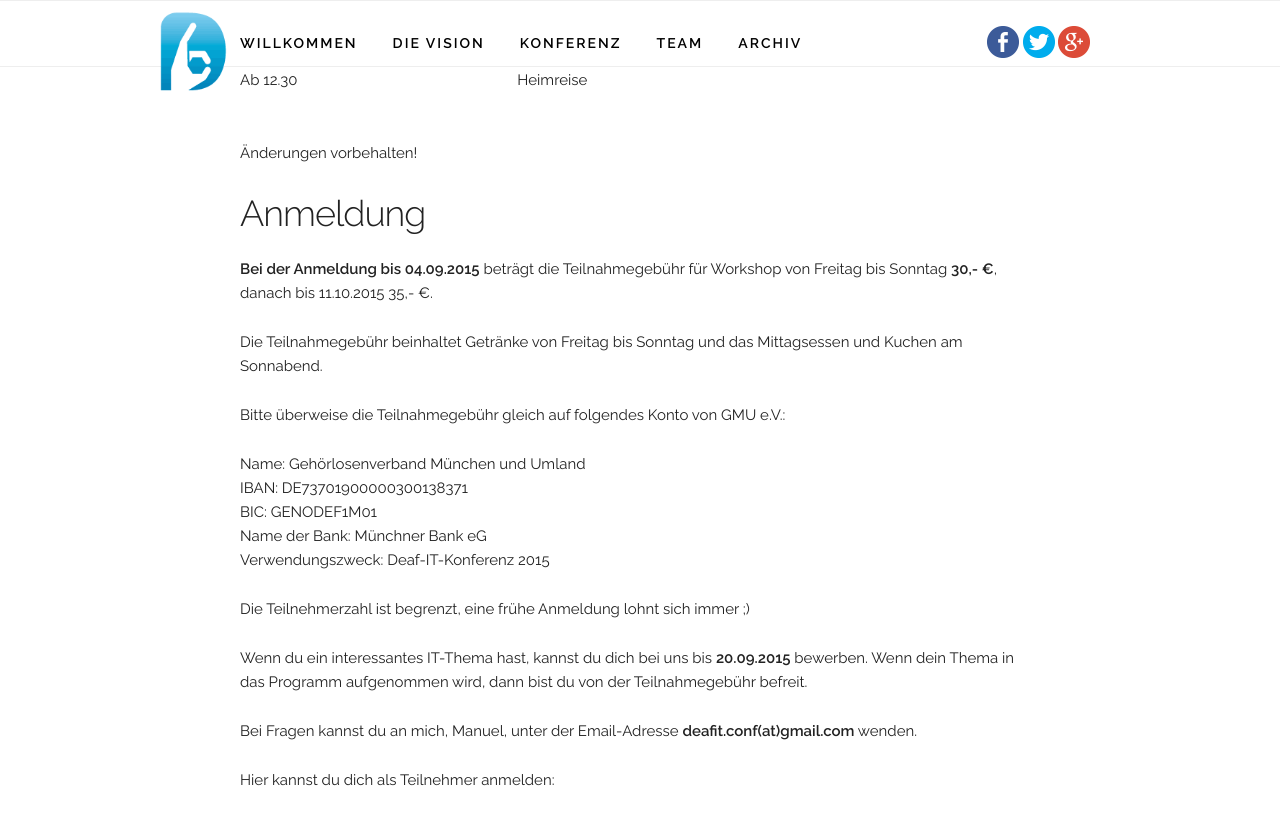
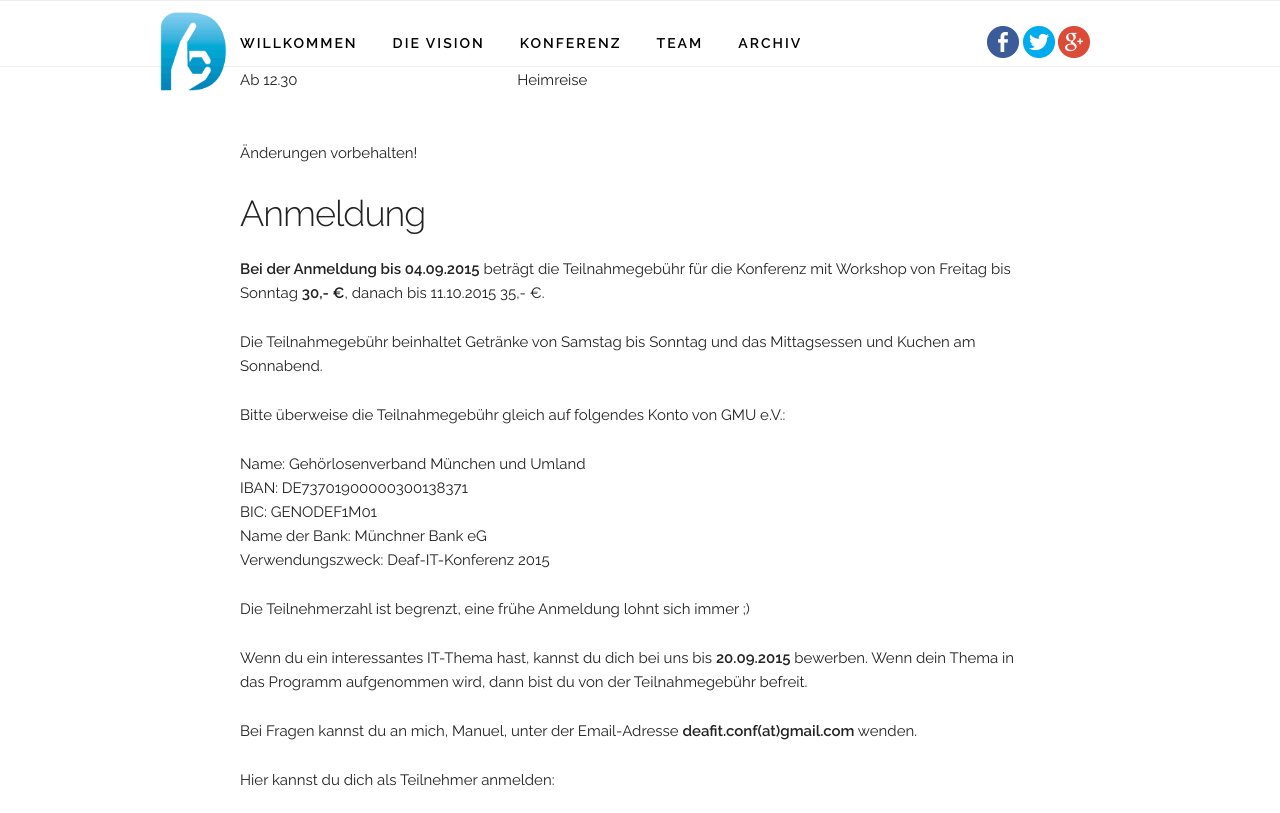
Before and after one commit to NickelPic/deafit.github.io, a Jekyll site: the page built from conference.md, in a window 1280 px wide and 900 px high, scrolled down 2027 px, cut to the strip 0-813 px from the top of the window. Built offline with Jekyll 4.4.1, drawn with Linux system fonts in a browser that asks for light colours; nearby versions of some CDN libraries.

Commit message:
Update conference.md
Die Kofo am Freitag wird nicht von uns organisiert, sondern vom Kofo-Team in Nürnberg in einem anderen Raum, da in unserem Saal an diesem Tag eine Poker-Veranstaltung stattfindet.
Daher werden Getränke von uns NICHT angeboten!

```diff
--- a/conference.md
+++ b/conference.md
@@ -136,9 +136,9 @@ Noch offen. Es hängt von der Anmeldung ab.
 
 ### Anmeldung
 
-**Bei der Anmeldung bis 04.09.2015** beträgt die Teilnahmegebühr für Workshop von Freitag bis Sonntag **30,- €**, danach bis 11.10.2015 35,- €.
+**Bei der Anmeldung bis 04.09.2015** beträgt die Teilnahmegebühr für die Konferenz mit Workshop von Freitag bis Sonntag **30,- €**, danach bis 11.10.2015 35,- €.
 
-Die Teilnahmegebühr beinhaltet Getränke von Freitag bis Sonntag und das Mittagsessen und Kuchen am Sonnabend.
+Die Teilnahmegebühr beinhaltet Getränke von Samstag bis Sonntag und das Mittagsessen und Kuchen am Sonnabend.
 
 <p>Bitte überweise die Teilnahmegebühr gleich auf folgendes Konto von GMU e.V.:</p>
 <p>Name: Gehörlosenverband München und Umland<br>
```
